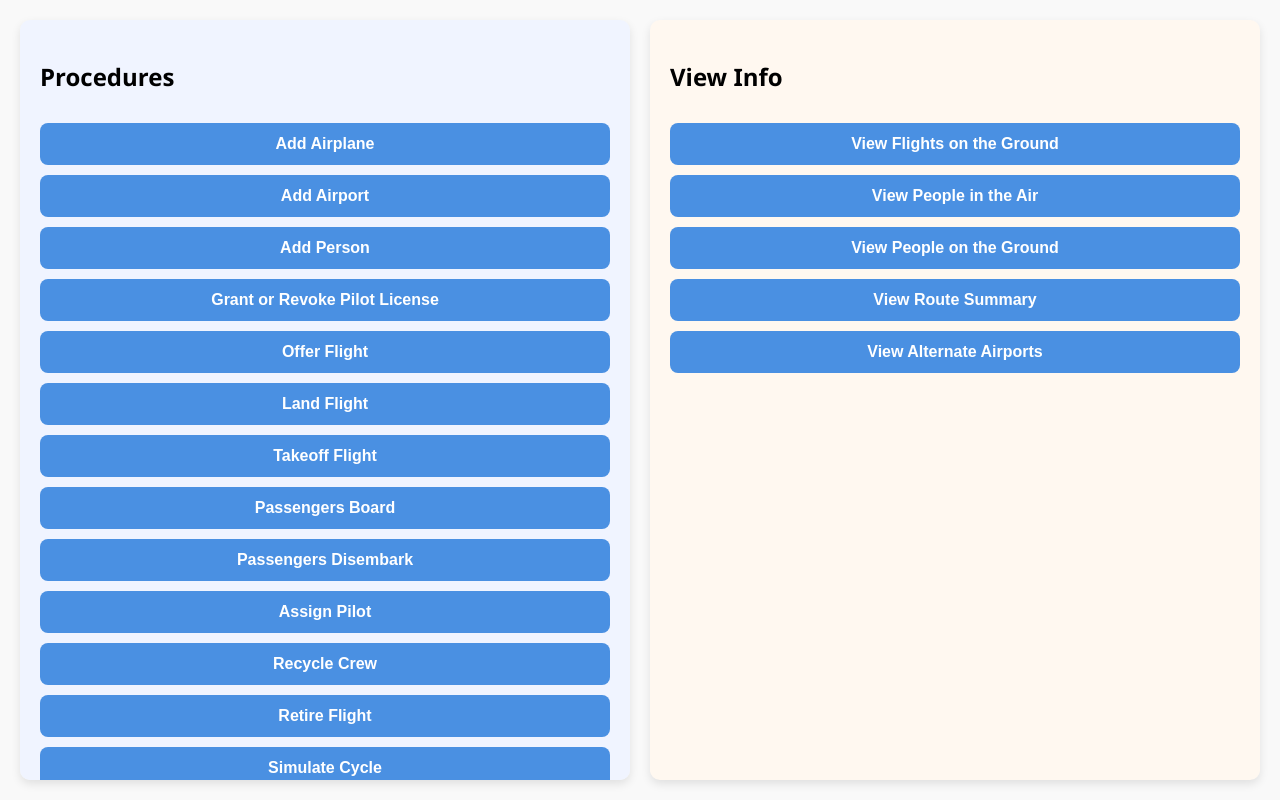
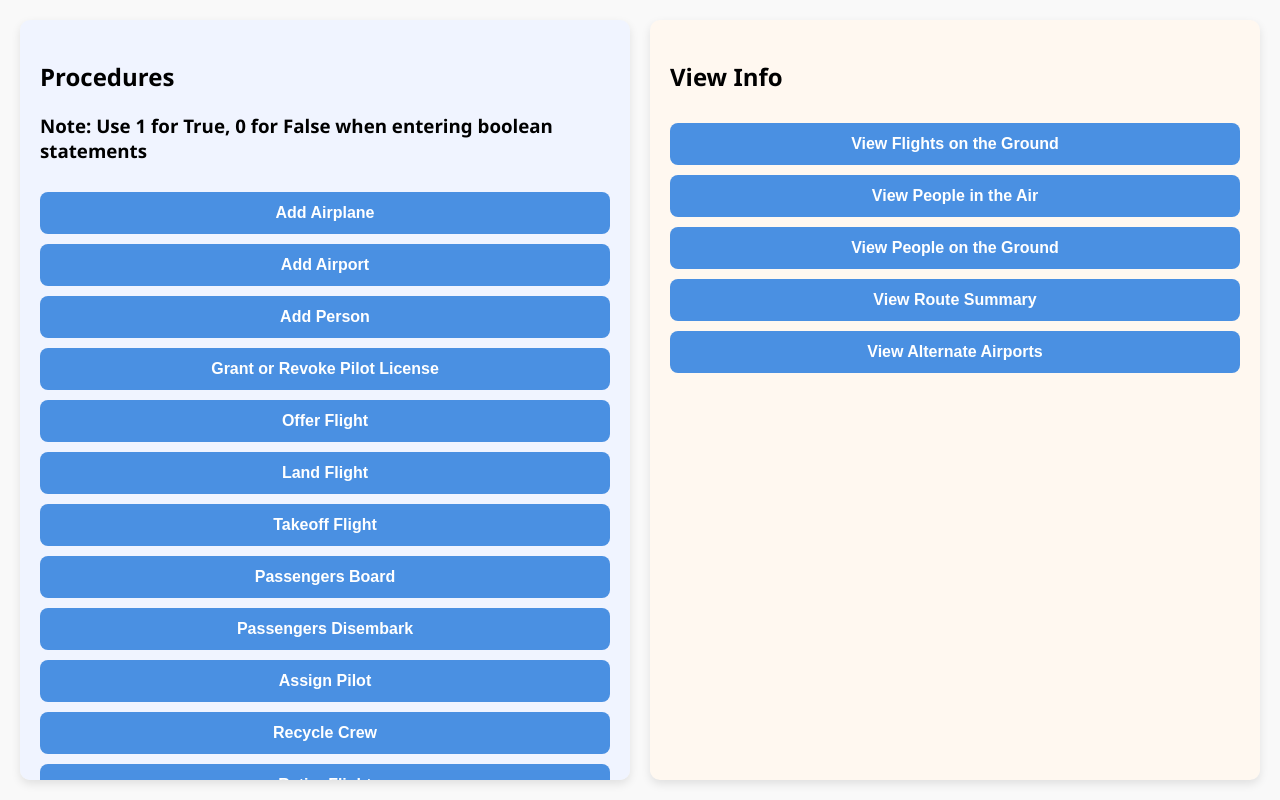
Before and after one commit to Anonymoustank/Phase-IV---CS-4400, a React (Create React App) app in the folder client/: page / in a window 1280 px wide. Built offline with nearby package versions, Linux system fonts and the light colour scheme; the HTML template or start-up script is replaced by a standard one.

Commit message:
add note for true false params

```diff
--- a/client/src/App.js
+++ b/client/src/App.js
@@ -64,6 +64,7 @@ function App() {
     <div className="container">
       <div className="column left">
         <h2>Procedures</h2>
+        <h3>Note: Use 1 for True, 0 for False when entering boolean statements</h3>
         <div>
           <Popup
             trigger={<button className="popup-button">Add Airplane</button>}
```
